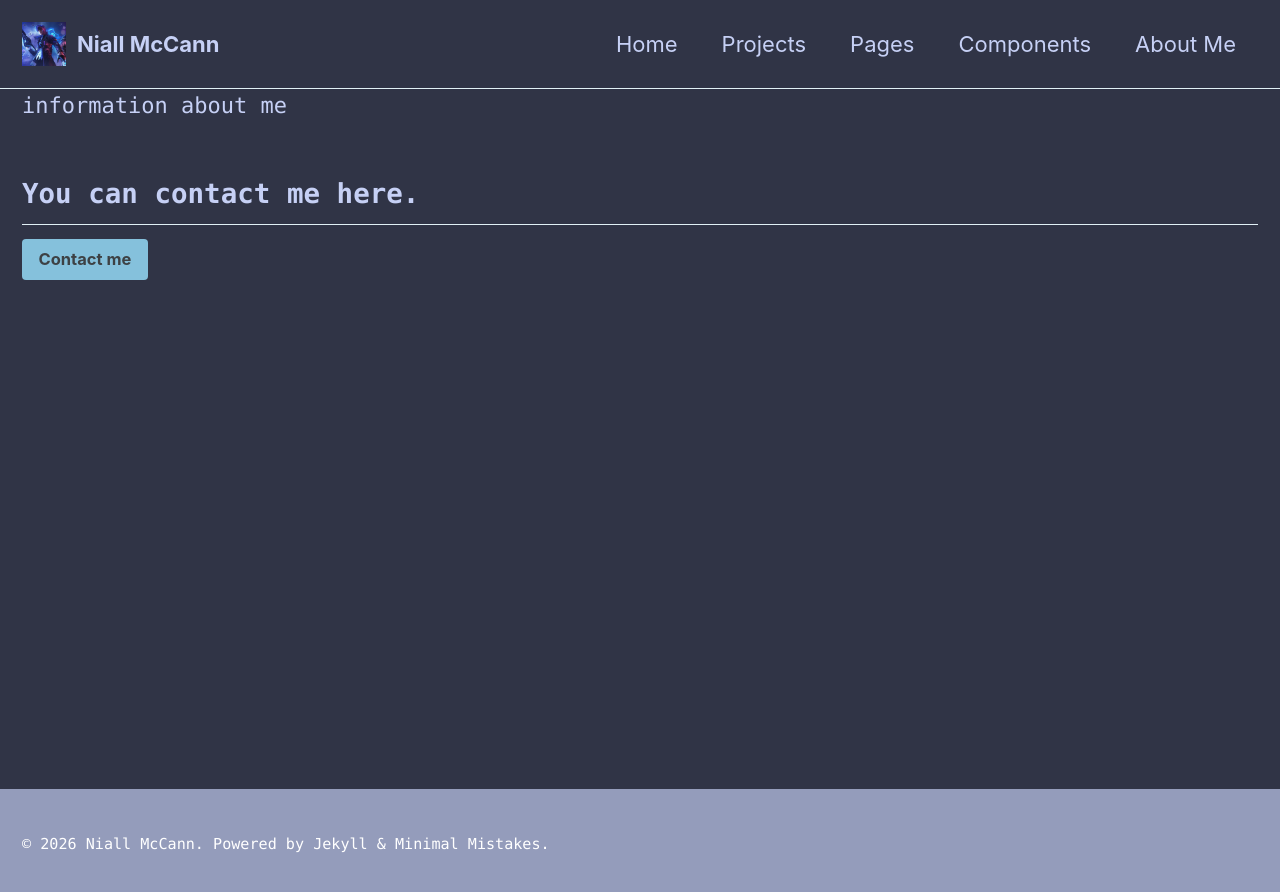
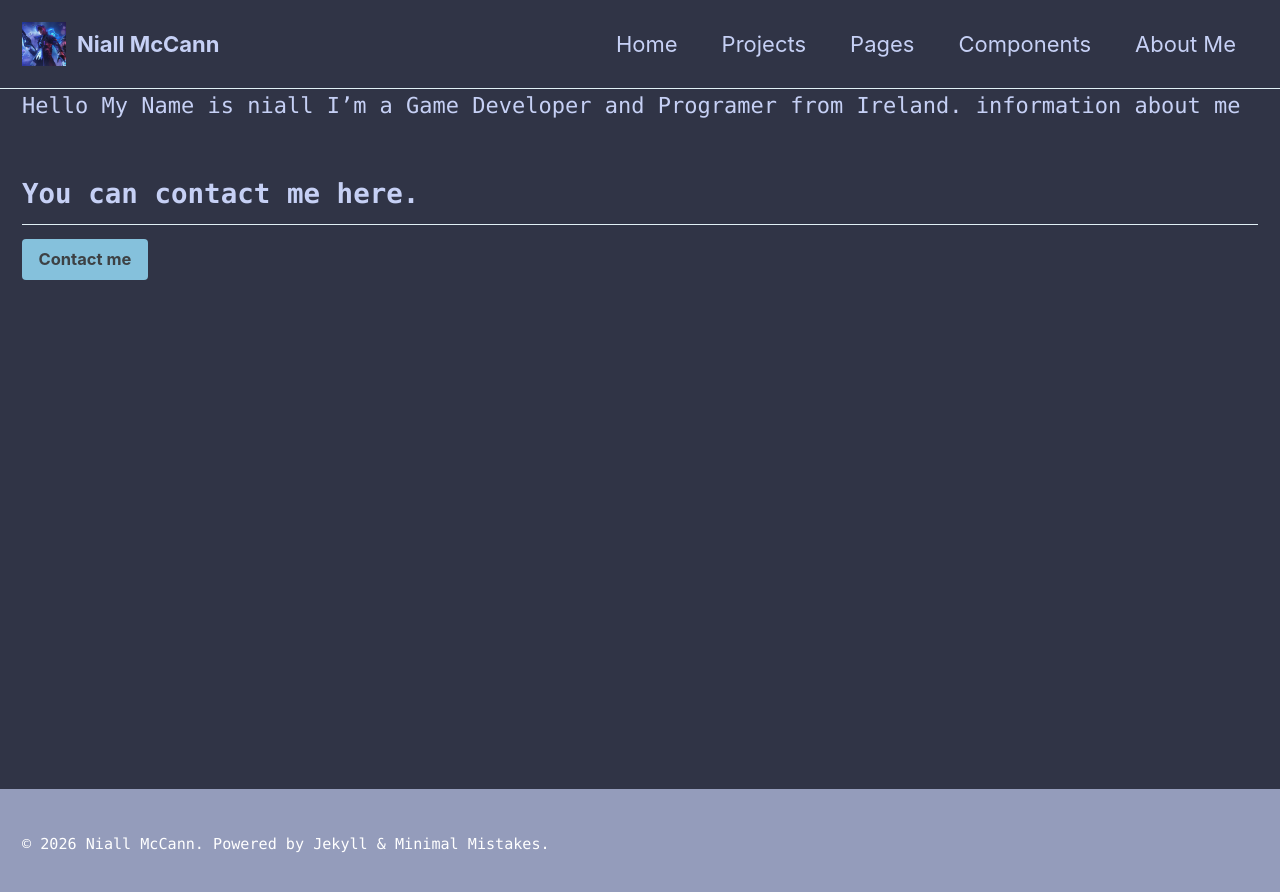
Before and after one commit to AcedAspect/AcedAspect.github.io, a Jekyll site: the page built from _pages/about-me.md, in a window 1280 px wide. Shown: the top 892 px of the page. Built offline with Jekyll 4.4.1, drawn with Linux system fonts in a browser that asks for light colours.

Commit message:
Update about-me.md

```diff
--- a/_pages/about-me.md
+++ b/_pages/about-me.md
@@ -3,6 +3,7 @@ title: "About Me"
 layout: default
 permalink: /about-me/
 ---
+Hello My Name is niall I'm a Game Developer and Programer from Ireland.
 information about me
 
 
```
